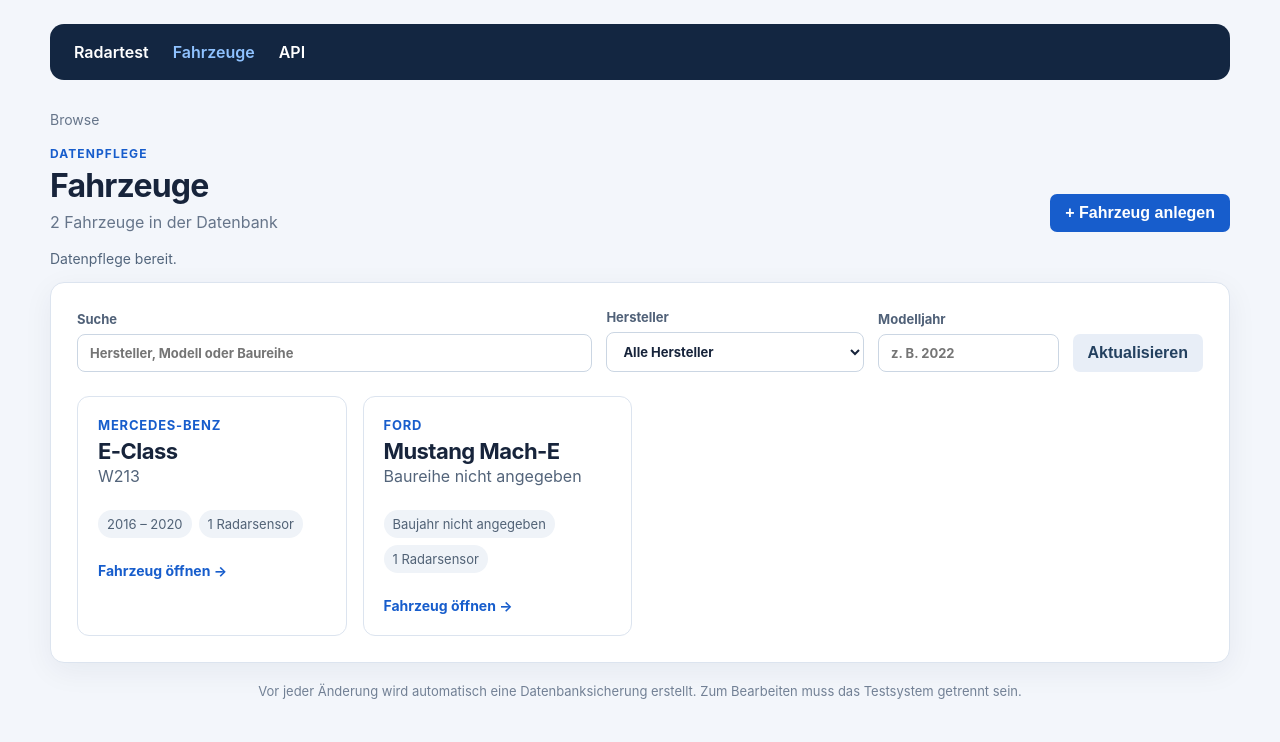
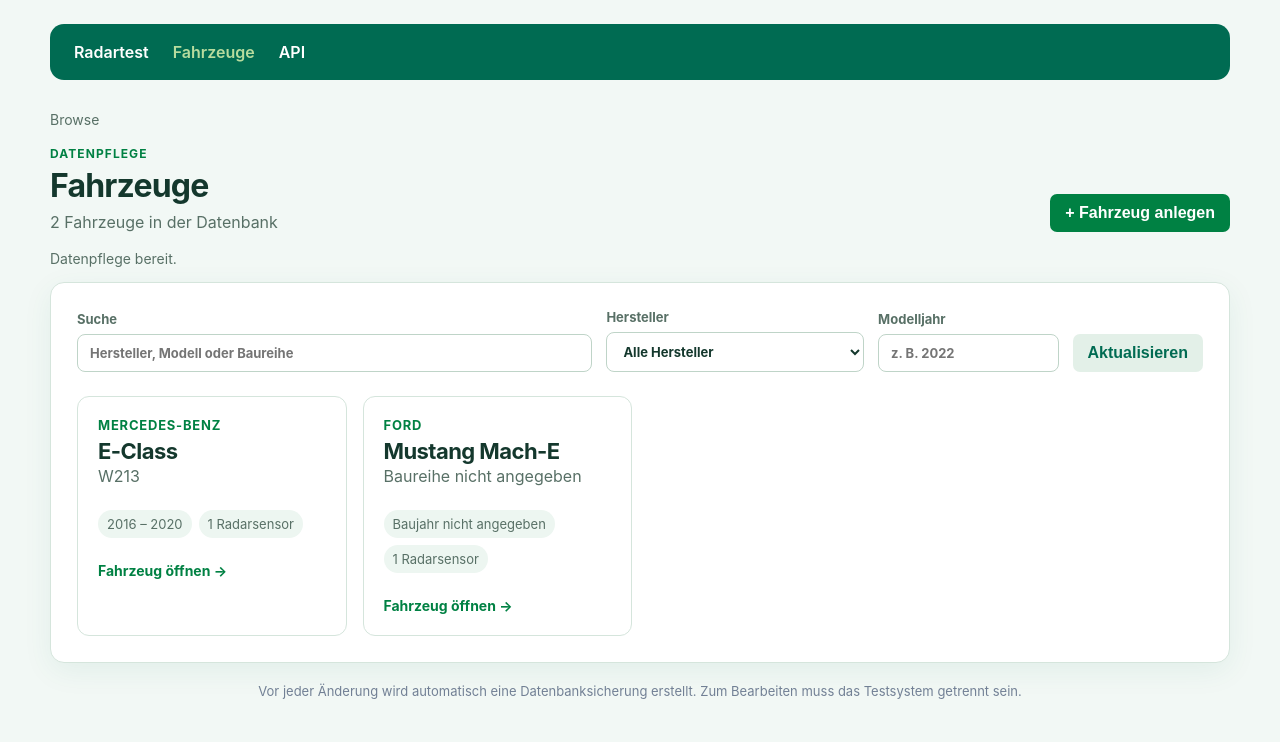
Before and after one commit to timgoettle-wq/Radartest, a FastAPI app: page /database in a window 1280 px wide. Shown: the top 742 px of the page. Run offline with FastAPI, Linux system fonts and the light colour scheme; data comes from the database, SQL or seed files in the repository.

Commit message:
Weboberfläche auf DEKRA-Grüntöne umstellen

```diff
--- a/web/static/style.css
+++ b/web/static/style.css
@@ -58,78 +58,88 @@
             }
 
 
-body { background:#f2f5fa;color:#17243b;max-width:1200px;margin:24px auto;padding:0 20px; }
-nav {display:flex;gap:24px;background:#132641;padding:18px 24px;border-radius:14px;}
+:root {
+    --green-primary: #008143;
+    --green-dark: #006B52;
+    --green-light: #64B32C;
+    --green-surface: #f2f8f5;
+    --green-border: #d5e5dc;
+    --text-primary: #14382d;
+    --text-muted: #587066;
+}
+
+body { background:var(--green-surface);color:var(--text-primary);max-width:1200px;margin:24px auto;padding:0 20px; }
+nav {display:flex;gap:24px;background:var(--green-dark);padding:18px 24px;border-radius:14px;}
 nav a {color:white;text-decoration:none;font-weight:600;}
-section {background:white;border:1px solid #dde4ed;border-radius:14px;padding:24px;box-shadow:0 4px 16px #13264108;}
+section {background:white;border:1px solid var(--green-border);border-radius:14px;padding:24px;box-shadow:0 4px 16px #006b520d;}
 h1,h2 {letter-spacing:-.025em;}
-button {background:#175dcc;color:white;border:0;border-radius:7px;cursor:pointer;}
+button {background:var(--green-primary);color:white;border:0;border-radius:7px;cursor:pointer;}
 button:disabled {opacity:.45;cursor:default;}
-input,select {border:1px solid #cad3df;border-radius:6px;background:white;max-width:100%;box-sizing:border-box;}
-table {width:100%;border-collapse:collapse;}th,td {padding:10px;border-bottom:1px solid #dde4ed;text-align:left;}
+input,select {border:1px solid #bfd4c8;border-radius:6px;background:white;max-width:100%;box-sizing:border-box;}
+table {width:100%;border-collapse:collapse;}th,td {padding:10px;border-bottom:1px solid var(--green-border);text-align:left;}
 .table-scroll {overflow:auto;}
 #editor {display:grid;grid-template-columns:repeat(auto-fit,minmax(220px,1fr));gap:14px;}
 #editor label {display:flex;flex-direction:column;gap:5px;}
-.notice {color:#53647a;} .danger {background:#ab3232;}
+.notice {color:var(--text-muted);} .danger {background:#ab3232;}
 @media(max-width:600px){body{padding:0 10px;}section{padding:14px;}nav{gap:14px;}}
 
 /* Fahrzeugzentrierte Datenpflege */
-.database-page {background:#f3f6fb;color:#17243b;max-width:1280px;margin:0 auto;padding:24px;font-family:Inter,Arial,sans-serif;}
+.database-page {background:var(--green-surface);color:var(--text-primary);max-width:1280px;margin:0 auto;padding:24px;font-family:Inter,Arial,sans-serif;}
 .database-page main {max-width:1180px;margin:0 auto;}
 .database-page nav {max-width:1132px;margin:0 auto 26px;align-items:center;}
-.database-page nav .active {color:#8fc2ff;}
-.breadcrumbs {display:flex;align-items:center;gap:8px;min-height:26px;color:#66758a;font-size:14px;margin:0 0 14px;}
-.breadcrumb-link {background:none;color:#175dcc;padding:0;margin:0;font-size:14px;}
+.database-page nav .active {color:#b7dc9e;}
+.breadcrumbs {display:flex;align-items:center;gap:8px;min-height:26px;color:var(--text-muted);font-size:14px;margin:0 0 14px;}
+.breadcrumb-link {background:none;color:var(--green-primary);padding:0;margin:0;font-size:14px;}
 .page-header {display:flex;justify-content:space-between;align-items:flex-end;gap:24px;margin-bottom:18px;}
 .page-header h1 {font-size:32px;margin:2px 0 7px;}
-.page-header p {margin:0;color:#66758a;}
-.eyebrow {color:#175dcc!important;text-transform:uppercase;letter-spacing:.09em;font-size:12px;font-weight:750;margin:0 0 5px!important;}
-.workspace {margin:0;padding:26px;border:1px solid #dce4ef;box-shadow:0 8px 30px rgba(19,38,65,.06);}
-.status-message {min-height:20px;margin:0 0 12px;color:#52657c;font-size:14px;}
+.page-header p {margin:0;color:var(--text-muted);}
+.eyebrow {color:var(--green-primary)!important;text-transform:uppercase;letter-spacing:.09em;font-size:12px;font-weight:750;margin:0 0 5px!important;}
+.workspace {margin:0;padding:26px;border:1px solid var(--green-border);box-shadow:0 8px 30px rgba(0,107,82,.07);}
+.status-message {min-height:20px;margin:0 0 12px;color:var(--text-muted);font-size:14px;}
 .status-message.error {color:#a32929;font-weight:650;}
 .filter-bar {display:grid;grid-template-columns:minmax(260px,2fr) minmax(170px,1fr) minmax(150px,.7fr) auto;gap:14px;align-items:end;margin-bottom:24px;}
-.filter-bar label,.form-grid label {display:flex;flex-direction:column;gap:7px;color:#506178;font-size:13px;font-weight:650;}
-.filter-bar input,.filter-bar select,.form-grid input,.form-grid select,.form-grid textarea {width:100%;margin:0;padding:10px 12px;border:1px solid #cbd6e3;border-radius:8px;font:inherit;color:#17243b;}
-.filter-bar input:focus,.filter-bar select:focus,.form-grid input:focus,.form-grid select:focus,.form-grid textarea:focus {outline:3px solid rgba(23,93,204,.13);border-color:#175dcc;}
+.filter-bar label,.form-grid label {display:flex;flex-direction:column;gap:7px;color:var(--text-muted);font-size:13px;font-weight:650;}
+.filter-bar input,.filter-bar select,.form-grid input,.form-grid select,.form-grid textarea {width:100%;margin:0;padding:10px 12px;border:1px solid #bfd4c8;border-radius:8px;font:inherit;color:var(--text-primary);}
+.filter-bar input:focus,.filter-bar select:focus,.form-grid input:focus,.form-grid select:focus,.form-grid textarea:focus {outline:3px solid rgba(0,129,67,.15);border-color:var(--green-primary);}
 button.primary,.database-page button.secondary,.database-page button.danger {padding:10px 15px;margin:0;font-weight:650;}
-.database-page button.secondary {background:#e8eef7;color:#23405f;}
+.database-page button.secondary {background:#e3f0e8;color:var(--green-dark);}
 .database-page button.danger {background:#a82f35;color:white;}
 .vehicle-grid {display:grid;grid-template-columns:repeat(auto-fill,minmax(260px,1fr));gap:16px;}
-.vehicle-card {border:1px solid #dce4ef;border-radius:12px;padding:20px;background:#fff;cursor:pointer;transition:transform .15s,border-color .15s,box-shadow .15s;}
-.vehicle-card:hover,.vehicle-card:focus {transform:translateY(-2px);border-color:#8bb4ed;box-shadow:0 10px 24px rgba(19,38,65,.1);outline:none;}
+.vehicle-card {border:1px solid var(--green-border);border-radius:12px;padding:20px;background:#fff;cursor:pointer;transition:transform .15s,border-color .15s,box-shadow .15s;}
+.vehicle-card:hover,.vehicle-card:focus {transform:translateY(-2px);border-color:var(--green-light);box-shadow:0 10px 24px rgba(0,107,82,.12);outline:none;}
 .vehicle-card h2 {font-size:22px;margin:5px 0 2px;}
-.card-kicker {font-size:13px;color:#175dcc;font-weight:750;text-transform:uppercase;letter-spacing:.06em;}
-.vehicle-generation {margin:0;color:#53647a;min-height:22px;}
-.card-meta {display:flex;flex-wrap:wrap;gap:7px;margin:22px 0;color:#516276;font-size:13px;}
-.card-meta span {background:#eff3f8;border-radius:999px;padding:6px 9px;}
-.card-link {color:#175dcc;font-weight:700;font-size:14px;}
+.card-kicker {font-size:13px;color:var(--green-primary);font-weight:750;text-transform:uppercase;letter-spacing:.06em;}
+.vehicle-generation {margin:0;color:var(--text-muted);min-height:22px;}
+.card-meta {display:flex;flex-wrap:wrap;gap:7px;margin:22px 0;color:var(--text-muted);font-size:13px;}
+.card-meta span {background:#edf6f1;border-radius:999px;padding:6px 9px;}
+.card-link {color:var(--green-primary);font-weight:700;font-size:14px;}
 .empty-state {text-align:center;padding:42px 20px;color:#617187;}
-.tabs {display:flex;gap:4px;border-bottom:1px solid #dce4ef;margin:-8px 0 26px;}
+.tabs {display:flex;gap:4px;border-bottom:1px solid var(--green-border);margin:-8px 0 26px;}
 .tab {background:transparent;color:#5c6c81;border-radius:0;padding:13px 17px;margin:0 0 -1px;border-bottom:3px solid transparent;font-weight:700;}
-.tab.active {color:#175dcc;border-bottom-color:#175dcc;}
+.tab.active {color:var(--green-primary);border-bottom-color:var(--green-light);}
 .section-heading,.entity-header,.nested-main,.list-row,.reference-row,.danger-zone {display:flex;align-items:center;justify-content:space-between;gap:18px;}
 .section-heading {margin-bottom:18px;}
 .section-heading h2,.section-heading h3,.entity-header h2 {margin:0 0 4px;}
 .section-heading p,.entity-header p,.danger-zone p {margin:0;color:#65758a;}
 .facts-grid,.compact-facts {display:grid;grid-template-columns:repeat(auto-fit,minmax(150px,1fr));gap:12px;}
-.fact {background:#f5f8fc;border:1px solid #e2e8f0;border-radius:10px;padding:15px;display:flex;flex-direction:column;gap:5px;}
+.fact {background:#f3f8f5;border:1px solid var(--green-border);border-radius:10px;padding:15px;display:flex;flex-direction:column;gap:5px;}
 .fact span,.description-box>span {color:#6a788b;font-size:12px;text-transform:uppercase;letter-spacing:.045em;font-weight:700;}
 .fact strong {overflow-wrap:anywhere;}
 .description-box {margin-top:14px;border:1px solid #e2e8f0;border-radius:10px;padding:16px;}
 .description-box p {margin:7px 0 0;white-space:pre-wrap;}
 .danger-zone {border-top:1px solid #e4e9f0;margin-top:26px;padding-top:20px;}
-.entity-card {border:1px solid #dce4ef;border-radius:13px;padding:20px;margin-top:16px;background:#fff;}
+.entity-card {border:1px solid var(--green-border);border-radius:13px;padding:20px;margin-top:16px;background:#fff;}
 .entity-header {align-items:flex-start;margin-bottom:18px;}
 .entity-header h2 {font-size:21px;}
 .button-row {display:flex;flex-wrap:wrap;gap:7px;justify-content:flex-end;}
 .subsection {border-top:1px solid #e3e9f1;margin-top:20px;padding-top:20px;}
-.nested-card {background:#f7f9fc;border:1px solid #e0e7f0;border-radius:10px;padding:14px;margin-top:10px;}
+.nested-card {background:#f4f9f6;border:1px solid var(--green-border);border-radius:10px;padding:14px;margin-top:10px;}
 .nested-main span,.list-row span,.reference-row span {display:block;color:#68788d;font-size:13px;margin-top:4px;}
 .reference-list,.signal-list {border-top:1px solid #e1e7ef;margin:12px 0 10px;padding-top:5px;}
 .reference-row,.list-row {padding:8px 2px;border-bottom:1px solid #e5eaf1;}
 .reference-row:last-child,.list-row:last-child {border-bottom:0;}
-.link-button,.small-button {background:transparent;color:#175dcc;padding:4px;margin:0;font-size:13px;font-weight:700;}
-.small-button {border:1px solid #b9cae0;padding:6px 9px;background:white;}
+.link-button,.small-button {background:transparent;color:var(--green-primary);padding:4px;margin:0;font-size:13px;font-weight:700;}
+.small-button {border:1px solid #abcdb9;padding:6px 9px;background:white;}
 .danger-text {color:#a32c32;}
 .danger.ghost {background:#fff;color:#a32c32;border:1px solid #d7aeb0;}
 .empty-inline,.muted {color:#728095;font-size:14px;}
```
